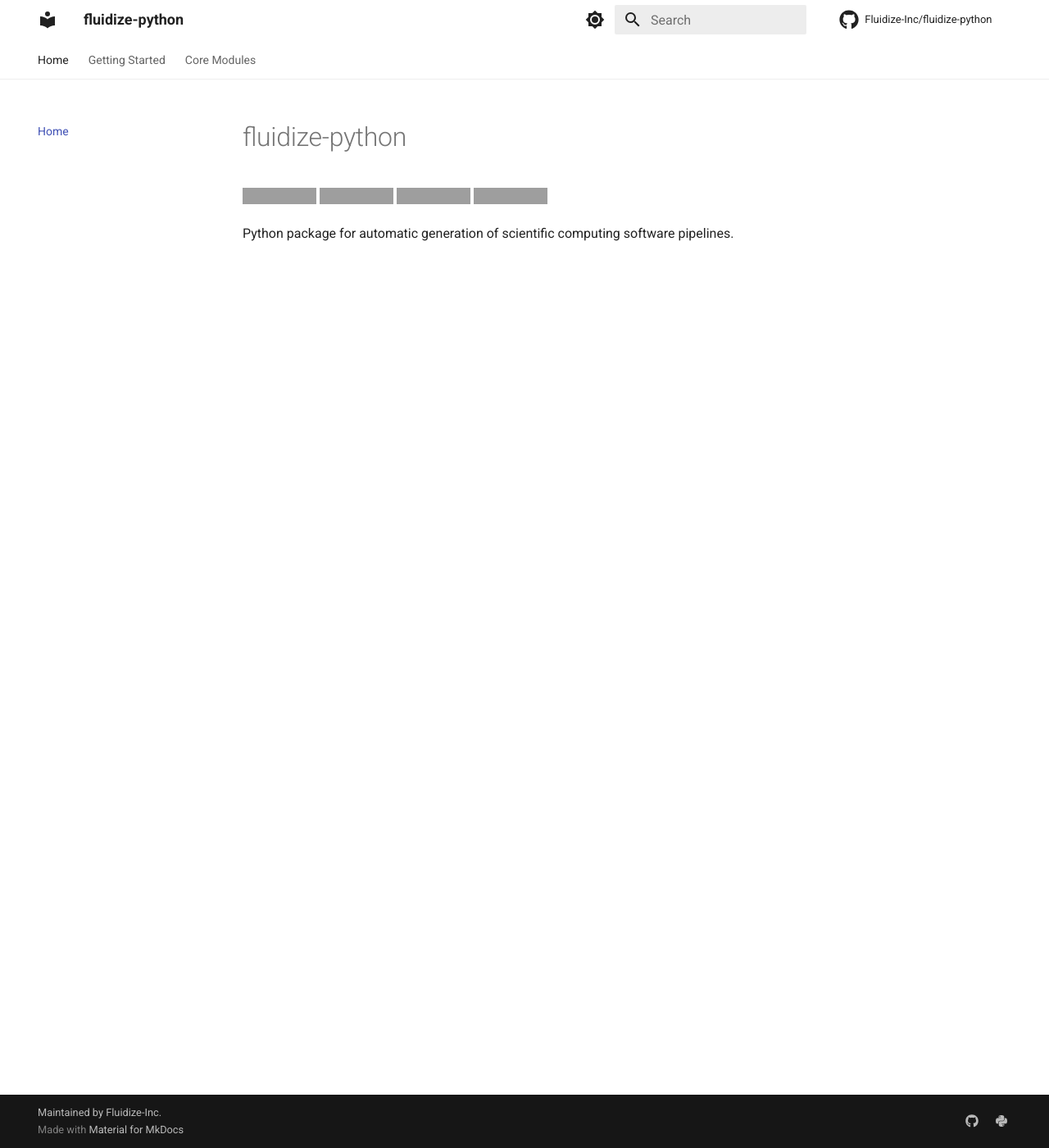
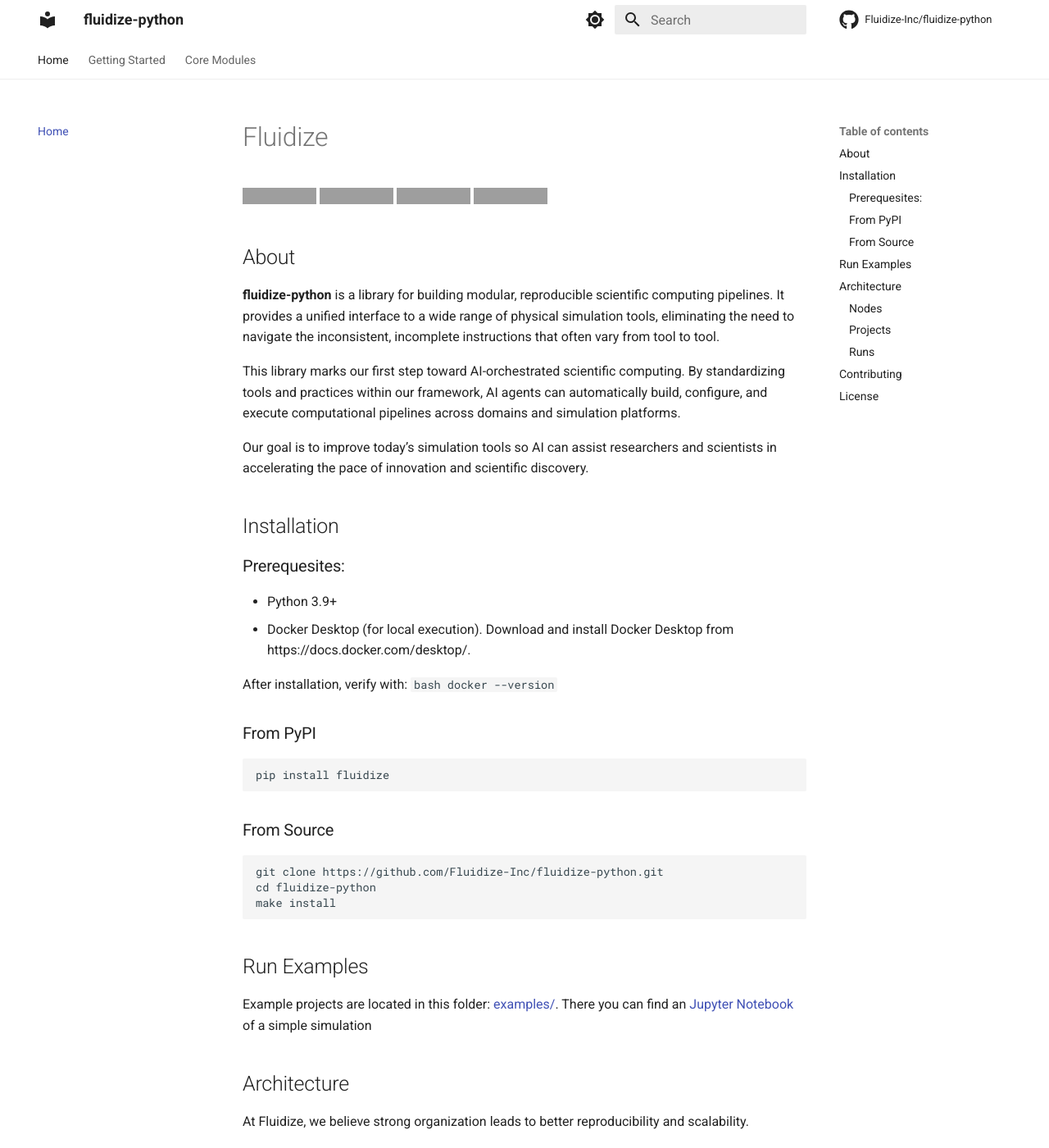
Before and after one commit to Fluidize-Inc/fluidize-python, an MkDocs documentation site: the page built from docs/index.md, in a window 1280 px wide and 1400 px high. Shown: the whole window at 82% size. Built offline with MkDocs 1.6.1 and Material for MkDocs 9.7.7, drawn with Linux system fonts in a browser that asks for light colours; comment, search, counter and statistics services are not loaded; some of the changed text lies outside the part shown; grey boxes are pictures that could not be loaded.

Commit message:
Documentation updates

````diff
--- a/docs/index.md
+++ b/docs/index.md
@@ -1,8 +1,94 @@
-# fluidize-python
+# Fluidize
 
-[![Release](https://img.shields.io/github/v/release/Fluidize-Inc/fluidize-python)](https://img.shields.io/github/v/release/Fluidize-Inc/fluidize-python)
-[![Build status](https://img.shields.io/github/actions/workflow/status/Fluidize-Inc/fluidize-python/main.yml?branch=main)](https://github.com/Fluidize-Inc/fluidize-python/actions/workflows/main.yml?query=branch%3Amain)
-[![Commit activity](https://img.shields.io/github/commit-activity/m/Fluidize-Inc/fluidize-python)](https://img.shields.io/github/commit-activity/m/Fluidize-Inc/fluidize-python)
-[![License](https://img.shields.io/github/license/Fluidize-Inc/fluidize-python)](https://img.shields.io/github/license/Fluidize-Inc/fluidize-python)
+[![Python](https://img.shields.io/badge/python-3.9%2B-blue?style=for-the-badge&logo=python&logoColor=white)](https://python.org)
+[![PyPI](https://img.shields.io/pypi/v/fluidize?style=for-the-badge&logo=pypi&logoColor=white)](https://pypi.org/project/fluidize/)
+[![License](https://img.shields.io/github/license/Fluidize-Inc/fluidize-python?style=for-the-badge)](LICENSE)
+[![Documentation](https://img.shields.io/badge/docs-available-brightgreen?style=for-the-badge&logo=gitbook&logoColor=white)](https://Fluidize-Inc.github.io/fluidize-python/)
 
-Python package for automatic generation of scientific computing software pipelines.
+## About
+
+ **fluidize-python** is a library for building modular, reproducible scientific computing pipelines. It provides a unified interface to a wide range of physical simulation tools, eliminating the need to navigate the inconsistent, incomplete instructions that often vary from tool to tool.
+
+This library marks our first step toward AI-orchestrated scientific computing. By standardizing tools and practices within our framework, AI agents can automatically build, configure, and execute computational pipelines across domains and simulation platforms.
+
+Our goal is to improve today’s simulation tools so AI can assist researchers and scientists in accelerating the pace of innovation and scientific discovery.
+
+## Installation
+
+### Prerequesites:
+
+- Python 3.9+
+- Docker Desktop (for local execution). Download and install Docker Desktop from https://docs.docker.com/desktop/.
+
+  After installation, verify with:
+  ```bash
+  docker --version
+  ```
+
+
+
+### From PyPI
+```bash
+pip install fluidize
+```
+
+### From Source
+```bash
+git clone https://github.com/Fluidize-Inc/fluidize-python.git
+cd fluidize-python
+make install
+```
+
+## Run Examples
+
+Example projects are located in this folder: [examples/](examples/). There you can find an [Jupyter Notebook](examples/demo.ipynb) of a simple simulation
+
+## Architecture
+
+At Fluidize, we believe strong organization leads to better reproducibility and scalability.
+
+We treat each simulation pipeline as an individual project. Within projects, each pipeline is treated as a DAG (directed acyclic graph), where nodes represent individual pieces of scientific software (e.g. inputs, solvers, visualization tools, etc.) and edges represent data flow between nodes.
+
+
+### Nodes
+Nodes are the foundational building blocks of simulation pipelines. Each node represents a computational unit with:
+
+| File | Purpose |
+|------|---------|
+| `properties.yaml` | Container configuration, working directory, and output paths |
+| `metadata.yaml` | Node description, version, authors, and repository URL |
+| `Dockerfile` | Environment setup and dependency installation |
+| `parameters.json` | Tunable parameters for experiments |
+| `main.sh` | Execution script for the source code |
+| `source/` | Original scientific computing code |
+
+**Key Features:** <br>
+- Predictable input/output paths <br>
+- Modular and extensible design <br>
+- No source code modification required <br>
+- Automated node generation support (Public launch soon)
+
+
+### Projects
+
+Projects store a simple data layer for managing individual modules within a pipeline.
+
+| File | Purpose |
+|------|---------|
+| `graph.json` | Node (scientific software) and edge (data flow) definitions |
+| `metadata.yaml` | Project description and configuration |
+
+
+### Runs
+
+Pipelines can be executed both locally and on the cloud. Local execution is handled by Docker engine. Cloud execution is routed through our API, and uses the Kubernetes engine with Argo Workflow Manager.
+
+## Contributing
+
+We would love to collaborate with you! Please see our [Contributing Guide](CONTRIBUTING.md) for details.
+
+Also - we would love to help streamline your pipeline! Please reach out to us at [founders@fluidize.ai](mailto:founders@fluidize.ai).
+
+## License
+
+This project is licensed under the MIT License - see the [LICENSE](LICENSE) file for details.
--- a/mkdocs.yml
+++ b/mkdocs.yml
@@ -10,14 +10,13 @@
 nav:
   - Home: index.md
   - Getting Started:
-      - Fluidize Client: getting-started/client.md
-      - Projects and Nodes: getting-started/projects-nodes.md
+      - Quickstart: getting-started/quickstart.md
       - Examples: getting-started/examples.md
   - Core Modules:
+      - Client: core-modules/client.md
       - Projects: core-modules/projects.md
       - Graph: core-modules/graph.md
       - Run: core-modules/run.md
-      - Execute: core-modules/execute.md
 plugins:
   - search
   - mkdocstrings:
@@ -26,8 +25,11 @@
           paths: ["fluidize"]
           options:
             merge_init_into_class: true
-            show_signature: false
+            show_signature: true
+            show_signature_annotations: true
+            members_order: source
             docstring_style: google
+            show_attributes: true
             filters:
               - "!^_"
             show_source: false
@@ -35,8 +37,9 @@
             show_root_full_path: false
 theme:
   name: material
-  feature:
-    tabs: true
+  features:
+    - tabs
+    - navigation.indexes
   palette:
     - media: "(prefers-color-scheme: light)"
       scheme: default
````
Also changed, not shown: docs/core-modules/client.md (renamed from docs/getting-started/client.md, +4 -4 lines), docs/core-modules/execute.md (deleted, +0 -25 lines), docs/core-modules/graph.md (+18 -13 lines), docs/core-modules/run.md (+7 -4 lines), docs/getting-started/projects-nodes.md (deleted, +0 -5 lines), docs/getting-started/quickstart.md (added, +1 -0 lines), 8 other files.
